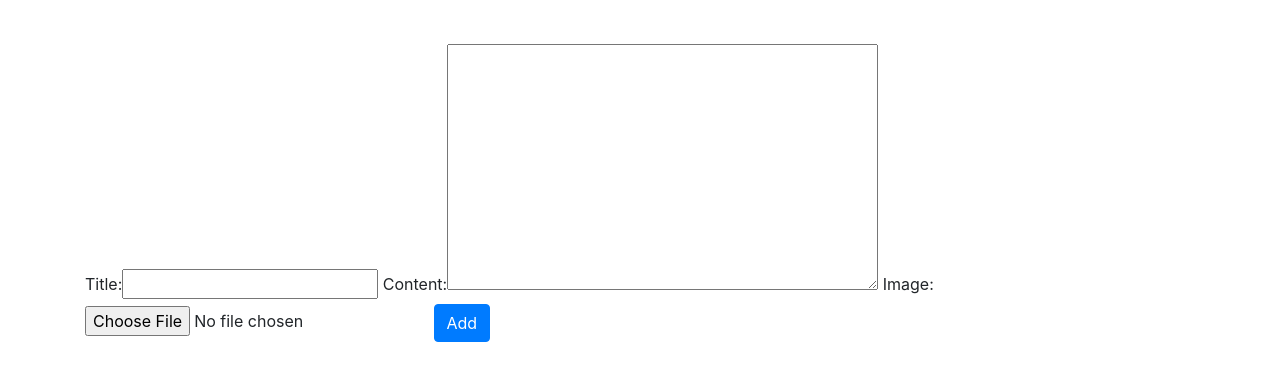
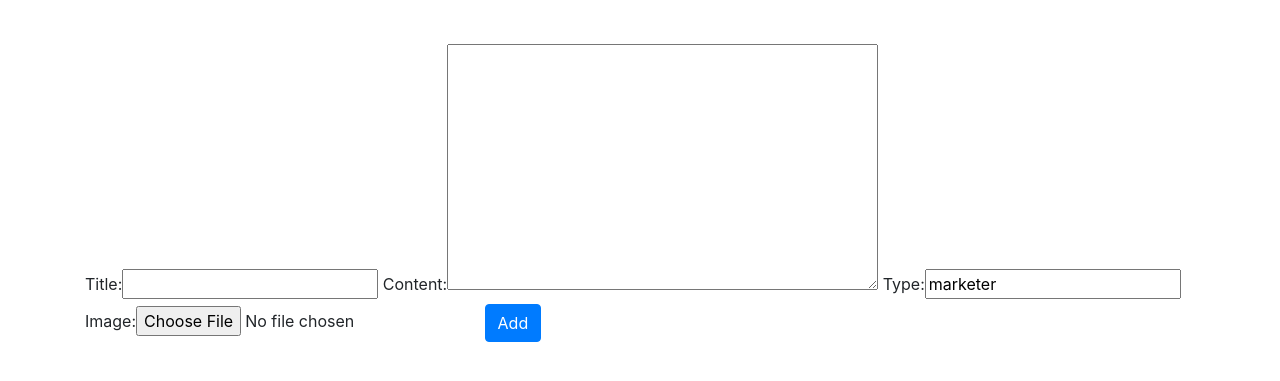
Before and after one commit to al3xk3nny/stream2_project2, a Django app: page /posts/add/ in a window 1280 px wide. Shown: the part 56-437 px from the top of the page. Run offline with Django 3.2, Linux system fonts and the light colour scheme; a user stored in the database is signed in; some libraries are stand-ins or nearby versions.

Commit message:
Marketers can view producers posts and visa versa

```diff
--- a/accounts/admin.py
+++ b/accounts/admin.py
@@ -15,3 +15,8 @@ class UserProfileInline(admin.StackedInline):
 
 class UserAdmin(BaseUserAdmin):
     inlines = (UserProfileInline, )
+
+
+# Re-register UserAdmin
+admin.site.unregister(User)
+admin.site.register(User, UserAdmin)
--- a/accounts/forms.py
+++ b/accounts/forms.py
@@ -8,14 +8,13 @@ class SignUpForm(UserCreationForm):
     first_name = forms.CharField(max_length=30, required=False, help_text='Optional.')
     last_name = forms.CharField(max_length=30, required=False, help_text='Optional.')
     email = forms.EmailField(max_length=254, help_text='Required. Inform a valid email address.')
-    phone_number = forms.RegexField(regex=r'^\+?1?\d{9,15}$', help_text="Phone number must be entered in the format: '+353876234563'. Up to 15 digits allowed.")
 
     class Meta:
         model = User
-        fields = ('username', 'first_name', 'last_name', 'email', 'phone_number', 'password1', 'password2', )
+        fields = ('username', 'first_name', 'last_name', 'email', 'password1', 'password2', )
 
 
 class ProfileForm(forms.ModelForm):
     class Meta:
         model = Profile
-        fields = ("image", )
+        fields = ('image', 'phone_number', )
--- a/accounts/models.py
+++ b/accounts/models.py
@@ -1,10 +1,13 @@
 from django.db import models
 from django.contrib.auth.models import User
+from django.core.validators import RegexValidator
 
 # Create your models here.
 
 class Profile(models.Model):
     image = models.ImageField(upload_to="avatars", default="avatars/anonymous.png", null=False, blank=False)
+    phone_regex = RegexValidator(regex=r'^\+?1?\d{9,15}$', message="Phone number must be entered in the format: '+999999999'. Up to 15 digits allowed.")
+    phone_number = models.CharField(validators=[phone_regex], max_length=17, blank=True) # validators should be a list
     user = models.OneToOneField(User, on_delete=models.CASCADE, related_name="profile")
 
     def __str__(self):
--- a/accounts/views.py
+++ b/accounts/views.py
@@ -1,5 +1,5 @@
 from django.contrib.auth import login, authenticate
-from django.shortcuts import render, redirect
+from django.shortcuts import render, redirect, HttpResponse
 from .forms import SignUpForm, ProfileForm
 from django.contrib.auth.models import User, Group
 
--- a/opportunities/models.py
+++ b/opportunities/models.py
@@ -7,6 +7,7 @@ from django.contrib.auth.models import User
 class Post(models.Model):
     title = models.CharField(max_length=200)
     content = models.TextField()
+    type = models.CharField(max_length=10, default="marketer", null=False, blank=False)
     created_date = models.DateTimeField(auto_now_add=True)
     author = models.ForeignKey(User, related_name='posts', null=False, default=1, on_delete=models.SET_DEFAULT)
     image = models.ImageField(upload_to="images", null=True, blank=True)
--- a/opportunities/urls.py
+++ b/opportunities/urls.py
@@ -4,5 +4,5 @@ from opportunities.views import read_post, write_post
 
 urlpatterns = [
     path("add/", write_post, name="write_post"),
-    path("producer/list", read_post, name="read_post"),
+    path("", read_post, name="read_post"),
 ]
--- a/opportunities/views.py
+++ b/opportunities/views.py
@@ -3,11 +3,23 @@ from django.contrib.auth.decorators import login_required
 from django.utils import timezone
 from .models import Post
 from .forms import PostForm
+from django.contrib.auth.models import User
+
+
+# Helper for checking group type.
+
+def is_in_group(user, group_name):
+    return user.groups.filter(name=group_name).exists()
+
 
 # Create your views here.
 
 def read_post(request):
-    posts = Post.objects.filter(created_date__lte = timezone.now())
+    if is_in_group(request.user, "marketer"):
+        to_view = "producer"
+    else:
+        to_view = "marketer"
+    posts = Post.objects.filter(type = to_view)
 
     return render(request, "opportunities/post_list.html", {"posts": posts})
 
@@ -17,7 +29,7 @@ def write_post(request):
     if request.method == "POST":
         form = PostForm(request.POST, request.FILES)
         p = form.save(commit=False)
-        p.author = request.user
+        p.author = request.user # Come back to this
         p.save()
 
         return redirect(read_post)
--- a/templates/profile.html
+++ b/templates/profile.html
@@ -7,7 +7,7 @@
             <div class="sidebar-sticky">
                 <ul class="nav flex-column">
                     <li class="nav-item">
-                        <a class="nav-link active" href="#">Account Details<span class="sr-only">(current)</span></a>
+                        <a class="nav-link active" href="{% url 'profile' user.id %}">Account Details<span class="sr-only">(current)</span></a>
                     </li>
                 </ul>
 
@@ -62,7 +62,7 @@
                 <p>{{ user.last_name }}</p>
 
                 <h6>Phone Number</h6>
-                <p>{{ user.phone_number }}</p>
+                <p>{{ user.profile.phone_number }}</p>
 
                 <h6>Email</h6>
                 <p>{{ user.email }}</p>
```
Also changed, not shown: accounts/migrations/0002_profile_phone_number.py (added), accounts/migrations/0003_auto_20181128_1513.py (added), accounts/migrations/0004_auto_20181128_1525.py (added), opportunities/migrations/0002_post_type.py (added).
